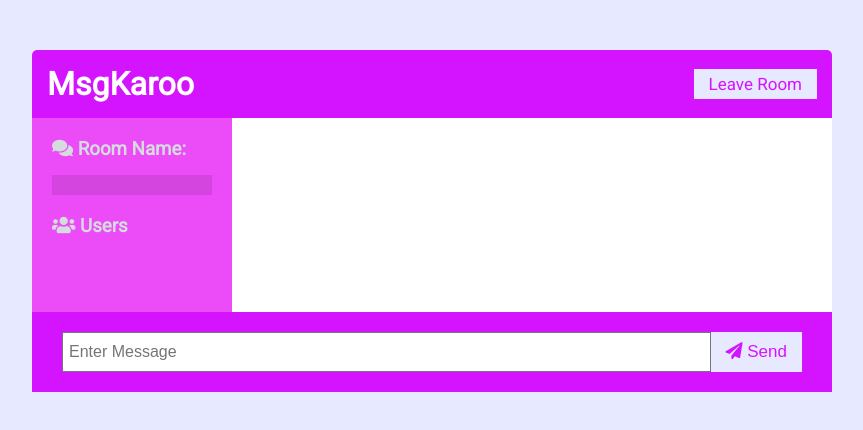
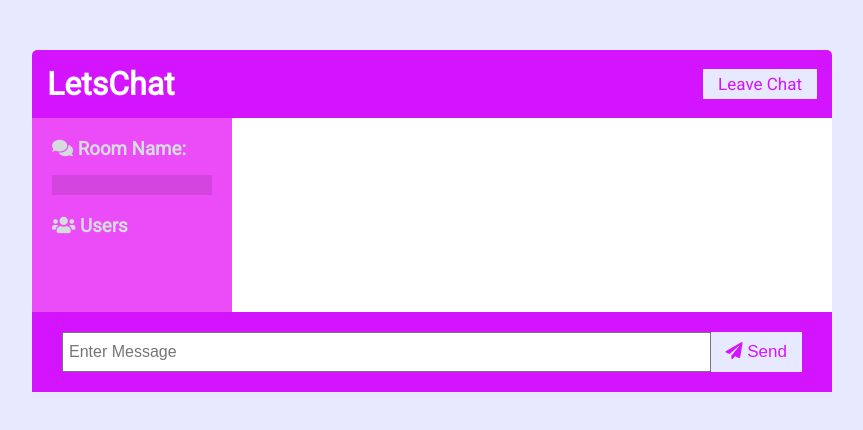
Before and after one commit to NakkaSaiDinesh/INFOTRIXS, a website: page public/chat.html in a window 1280 px wide. Shown: the whole page, without its empty margins (208-1071 px from the left). Drawn offline with nearby package versions, Linux system fonts and the light colour scheme; no server answers.

Commit message:
Update chat.html

```diff
--- a/public/chat.html
+++ b/public/chat.html
@@ -11,13 +11,13 @@
     />
     <link rel="stylesheet" href="css/style.css" />
     <link rel="icon" type="image/x-icon" href="chatIcon.png">
-    <title>MsgKaroo</title>
+    <title>LetsChat</title>
   </head>
   <body>
     <div class="chat-container">
       <header class="chat-header">
-        <h1> MsgKaroo</h1>
-        <a id="leave-btn" class="btn">Leave Room</a>
+        <h1> LetsChat</h1>
+        <a id="leave-btn" class="btn">Leave Chat</a>
       </header>
       <main class="chat-main">
         <div class="chat-sidebar">
```
